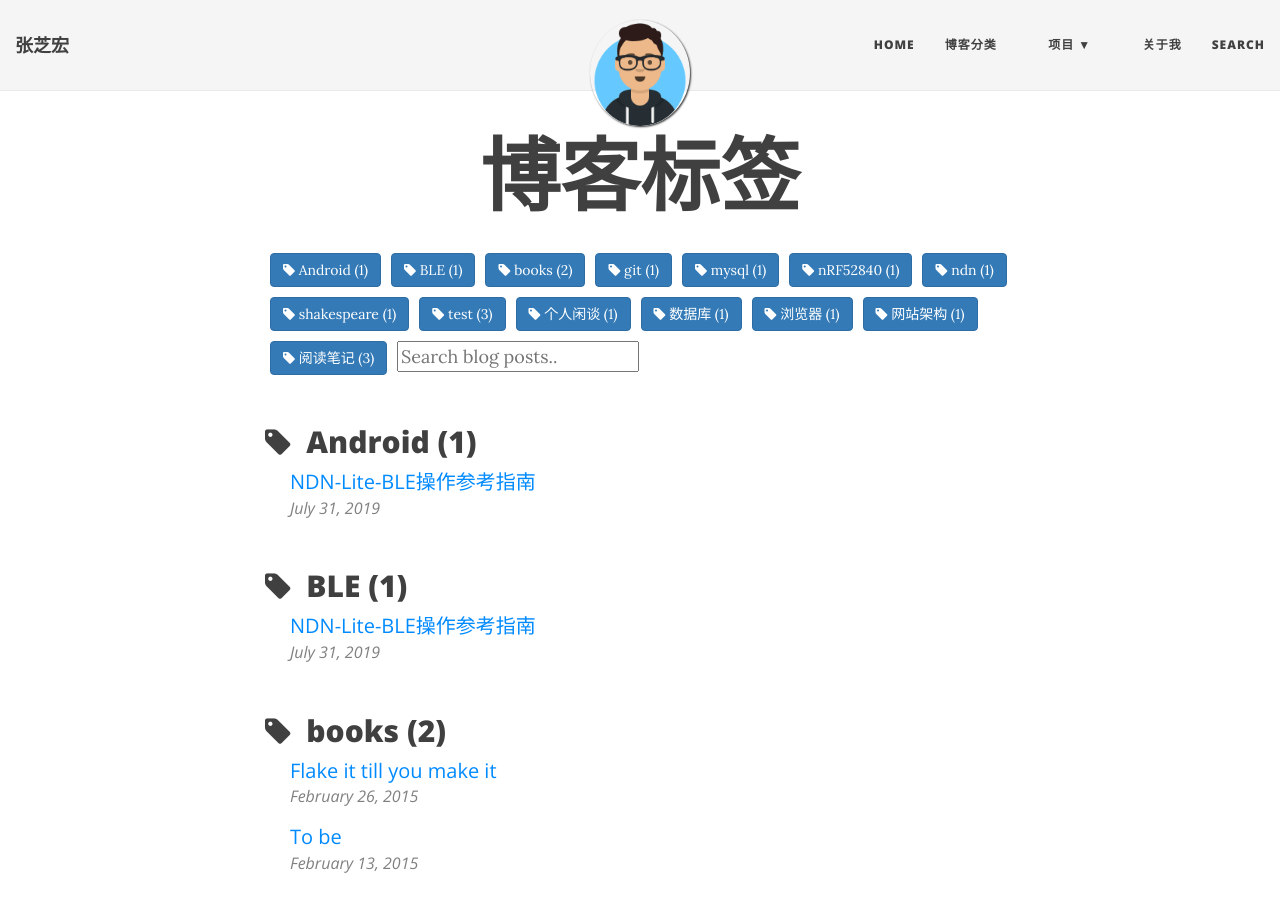
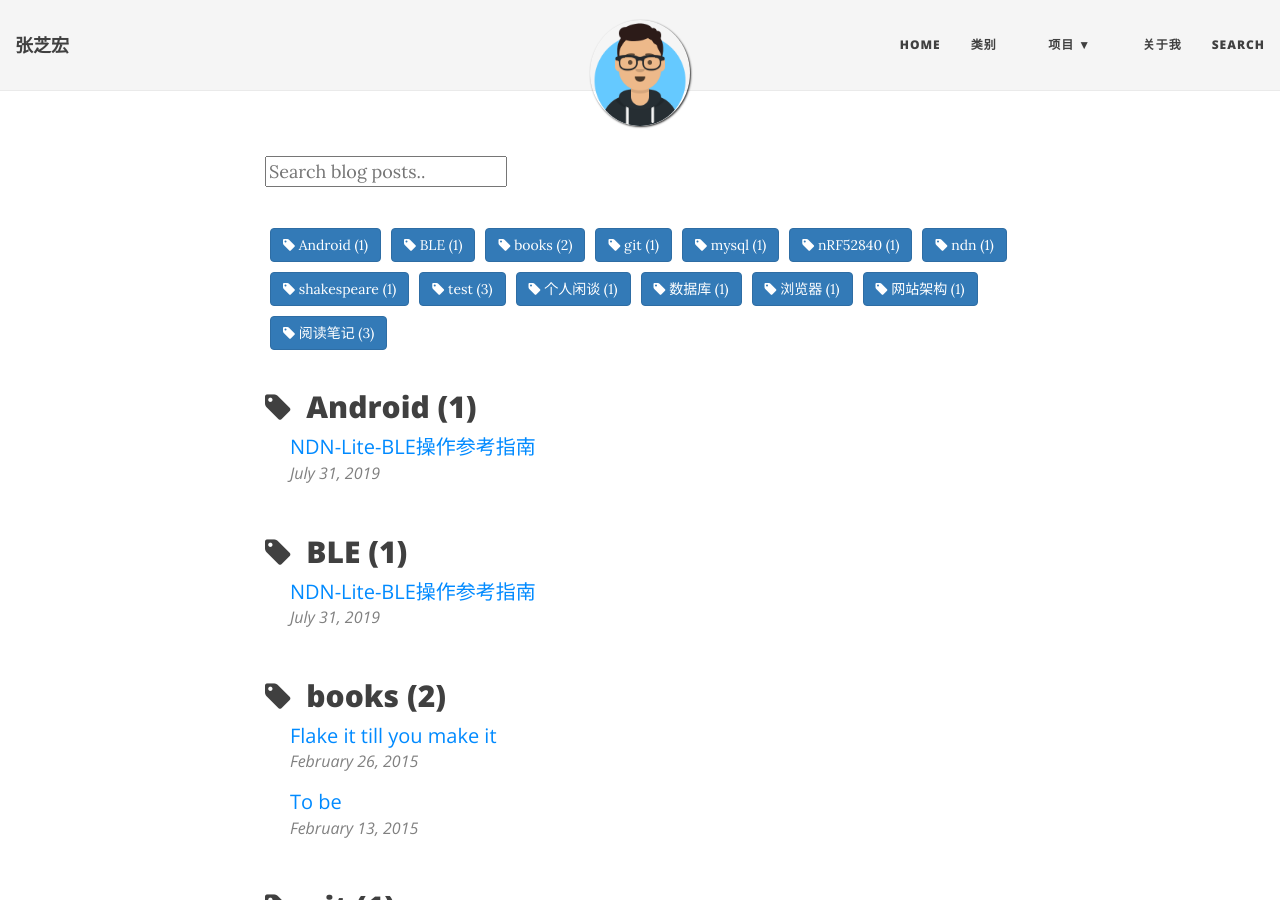
Before and after one commit to ZoharAndroid/zoharandroid.github.io, a Jekyll site: the page built from tags.html, in a window 1280 px wide and 900 px high. Built offline with Jekyll 4.4.1, drawn with Linux system fonts in a browser that asks for light colours; nearby versions of some CDN libraries.

Commit message:
2019-08-01 16:37:36

```diff
--- a/_config.yml
+++ b/_config.yml
@@ -21,7 +21,7 @@ description: Android开发者|努力编程的羊
 # List of links in the navigation bar
 navbar-links:
   Home: "http://zoharandroid.github.io"
-  博客分类: "https://zoharandroid.github.io/tags/"
+  类别: "https://zoharandroid.github.io/tags/"
   项目:
     - Learn markdown: "http://www.markdowntutorial.com/"
   关于我: "aboutme"
--- a/tags.html
+++ b/tags.html
@@ -1,20 +1,9 @@
 ---
 layout: page
-title: '博客标签'
 ---
 
-{%- capture site_tags -%}
-    {%- for tag in site.tags -%}
-        {{- tag | first -}}{%- unless forloop.last -%},{%- endunless -%}
-    {%- endfor -%}
-{%- endcapture -%}
-{%- assign tags_list = site_tags | split:',' | sort -%}
-
-{%- for tag in tags_list -%}
-    <a href="#{{- tag -}}" class="btn btn-primary tag-btn"><i class="fa fa-tag" aria-hidden="true"></i>&nbsp;{{- tag -}}&nbsp;({{site.tags[tag].size}})</a>
-{%- endfor -%}
-
-
+<!--添加搜索框-->
+<br/>
 <!-- HTML elements for search -->
 <input type="text" id="search-input" placeholder="Search blog posts..">
 <ul id="results-container"></ul>
@@ -33,6 +22,21 @@ SimpleJekyllSearch({
     fuzzy: false
   })
 </script>
+<br/>
+
+
+{%- capture site_tags -%}
+    {%- for tag in site.tags -%}
+        {{- tag | first -}}{%- unless forloop.last -%},{%- endunless -%}
+    {%- endfor -%}
+{%- endcapture -%}
+{%- assign tags_list = site_tags | split:',' | sort -%}
+
+{%- for tag in tags_list -%}
+    <a href="#{{- tag -}}" class="btn btn-primary tag-btn"><i class="fa fa-tag" aria-hidden="true"></i>&nbsp;{{- tag -}}&nbsp;({{site.tags[tag].size}})</a>
+{%- endfor -%}
+
+
 
 <div id="full-tags-list">
 {%- for tag in tags_list -%}
```
